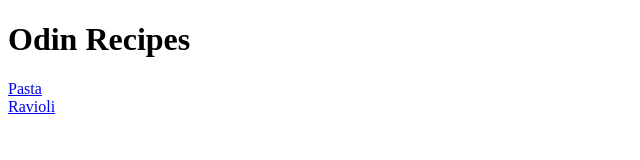
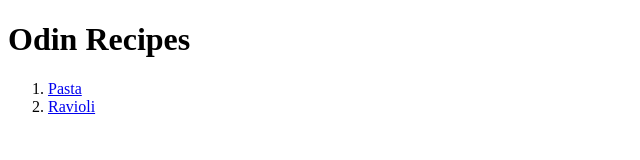
Before and after one commit to Strikr321/odin-recipes, a plain HTML site: page index.html in a window 1280 px wide. Shown: the whole page, without its empty margins (0-640 px from the left). Drawn offline with Linux system fonts and the light colour scheme.

Commit message:
Added ordered list for recipes

```diff
--- a/index.html
+++ b/index.html
@@ -9,9 +9,10 @@
 
 <body>
     <h1> Odin Recipes </h1>
-    <a href="recipes/pasta.html"> Pasta </a>
-    <br>
-    <a href="recipes/ravioli.html"> Ravioli </a>
+    <ol>
+        <li> <a href="recipes/pasta.html"> Pasta </a> </li>
+        <li> <a href="recipes/ravioli.html"> Ravioli </a> </li>
+    </ol>
 </body>
 
 </html>
```
